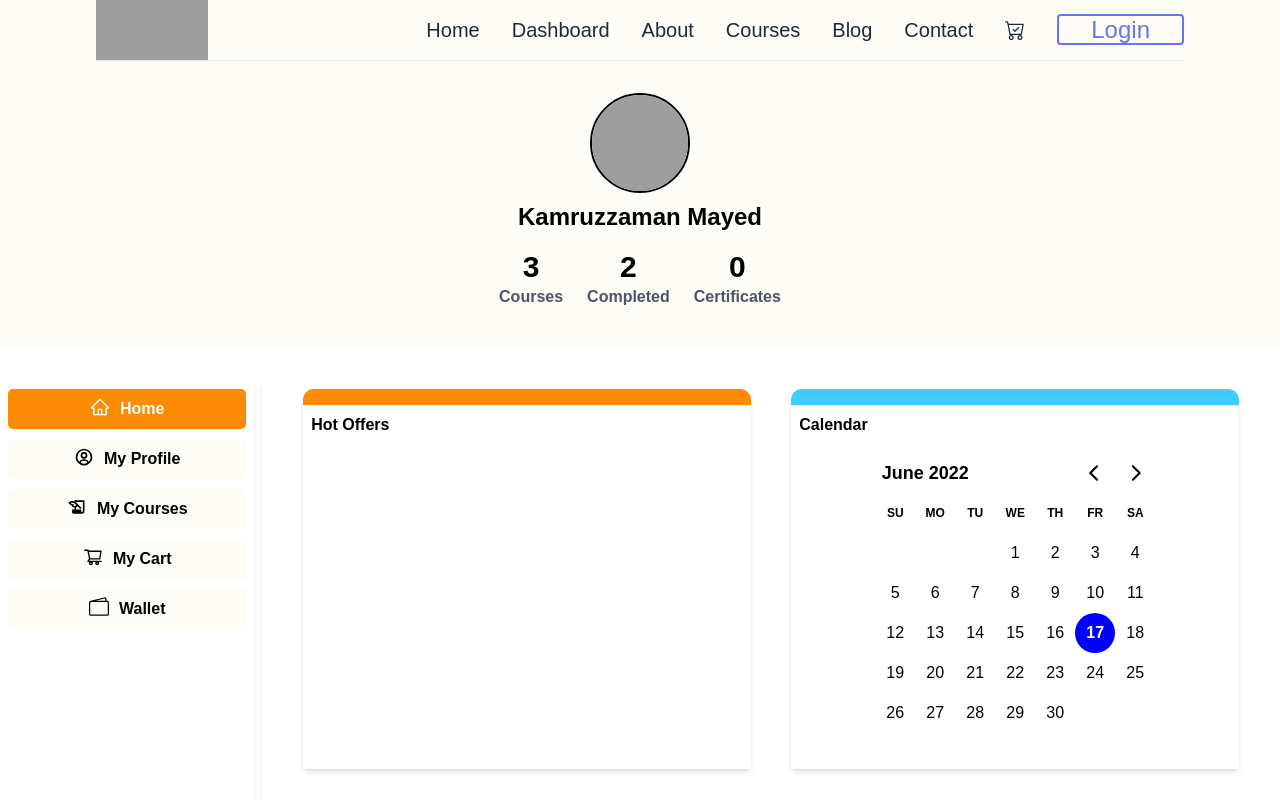
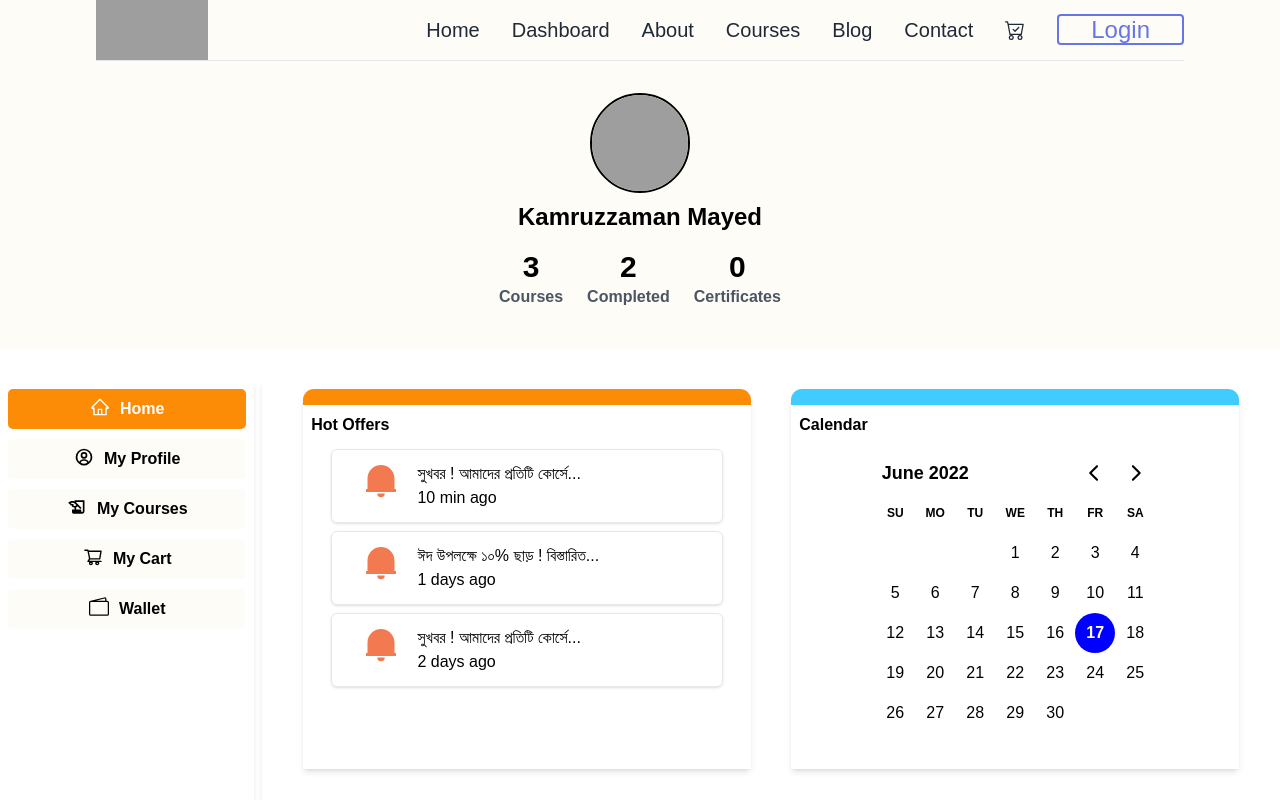
Before and after one commit to teamdeciders/Deciders-Lms, a React (Create React App) app: page /dashboard in a window 1280 px wide. Shown: the top 800 px of the page. Built offline with nearby package versions, Linux system fonts and the light colour scheme; grey boxes are pictures that could not be loaded.

Commit message:
Hot Offers section done

```diff
--- a/src/Dashboard/DashboardHome.js
+++ b/src/Dashboard/DashboardHome.js
@@ -2,6 +2,7 @@ import React from 'react';
 import { useState } from 'react';
 import { DayPicker } from 'react-day-picker';
 import 'react-day-picker/dist/style.css';
+import { RiNotification2Fill } from 'react-icons/ri'
 
 const DashboardHome = () => {
 
@@ -13,7 +14,41 @@ const DashboardHome = () => {
                 <div className='bg-[#FC8B06] cs-round h-4 rounded-md absulate top-0 '></div>
                 <div className="p-2">
                     <h3 className='font-bold'>Hot Offers</h3>
-
+                    <div className="flex justify-center items-center flex-col md:px-5 py-3 space-y-2">
+                        <div className='w-full flex p-3 rounded-md border shadow'>
+                            <div className='w-[20%] text-end'>
+                                <div className='flex justify-center items-center'>
+                                    <RiNotification2Fill className='text-4xl text-[#F37A50]' />
+                                </div>
+                            </div>
+                            <div className='w-[70%]'>
+                                <div>সুখবর ! আমাদের প্রতিটি কোর্সে...</div>
+                                <div>10 min ago</div>
+                            </div>
+                        </div>
+                        <div className='w-full flex p-3 rounded-md border shadow'>
+                            <div className='w-[20%] text-end'>
+                                <div className='flex justify-center items-center'>
+                                    <RiNotification2Fill className='text-4xl text-[#F37A50]' />
+                                </div>
+                            </div>
+                            <div className='w-[70%]'>
+                                <div>ঈদ উপলক্ষে ১০% ছাড় ! বিস্তারিত...</div>
+                                <div>1 days ago</div>
+                            </div>
+                        </div>
+                        <div className='w-full flex p-3 rounded-md border shadow'>
+                            <div className='w-[20%] text-end'>
+                                <div className='flex justify-center items-center'>
+                                    <RiNotification2Fill className='text-4xl text-[#F37A50]' />
+                                </div>
+                            </div>
+                            <div className='w-[70%]'>
+                                <div>সুখবর ! আমাদের প্রতিটি কোর্সে...</div>
+                                <div> 2 days ago</div>
+                            </div>
+                        </div>
+                    </div>
                 </div>
 
             </div>
```
